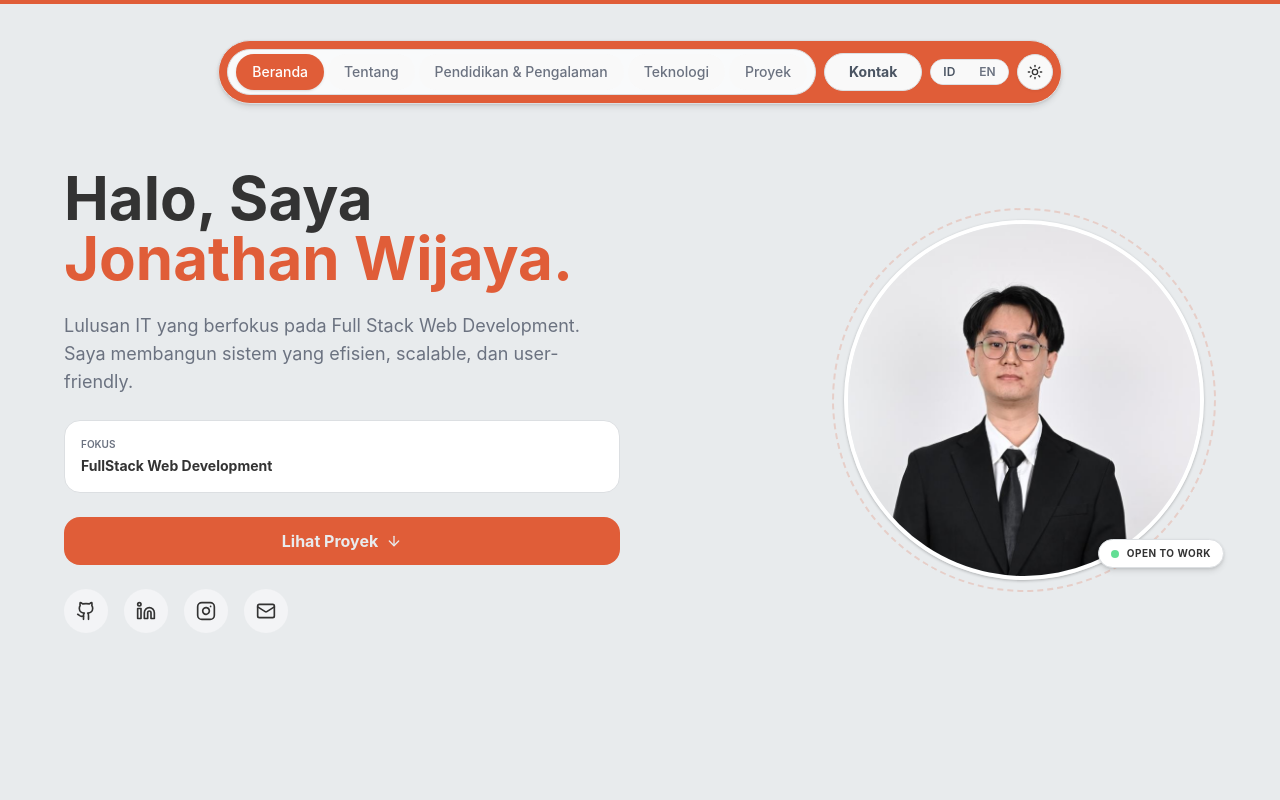
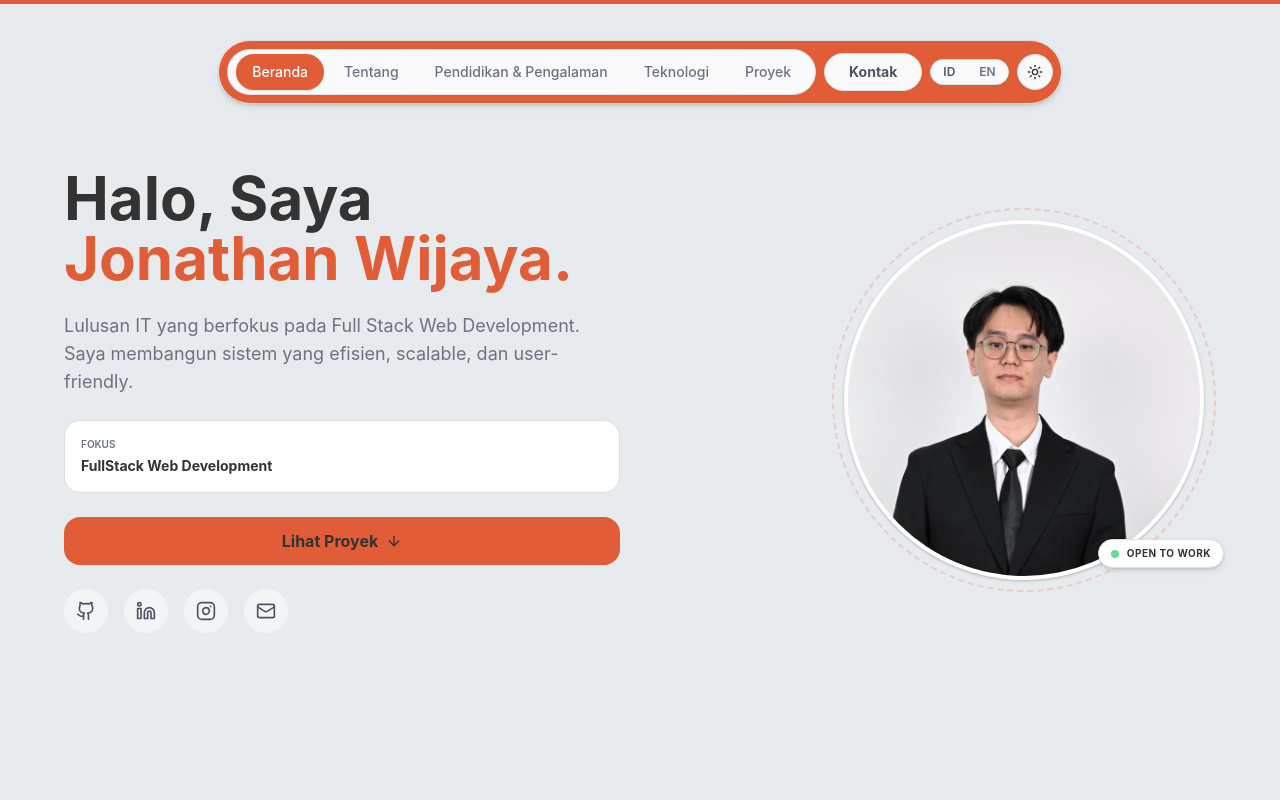
Before and after one commit to Jonathanwjy/portofolio-v1, a React (Vite) app: page / in a window 1280 px wide. Shown: the top 800 px of the page. Built offline with nearby package versions, Linux system fonts and the light colour scheme; what lightswind would draw is missing.

Commit message:
solve dark mode

```diff
--- a/src/components/app/about_me.jsx
+++ b/src/components/app/about_me.jsx
@@ -29,7 +29,7 @@ export default function AboutPage() {
           <div className="md:col-span-3 space-y-8">
             <motion.h1
               variants={fadeIn}
-              className="text-4xl md:text-5xl font-bold tracking-tight"
+              className="text-4xl md:text-5xl font-bold tracking-tight text-foreground"
             >
               {t("about.title")}{" "}
               <span className="text-primary">
--- a/src/components/app/footer_contact.jsx
+++ b/src/components/app/footer_contact.jsx
@@ -88,7 +88,7 @@ export default function FooterContact() {
 
                 <div className="grid grid-cols-1 md:grid-cols-2 gap-4">
                   <div className="space-y-2">
-                    <label className="text-sm font-medium ml-1">
+                    <label className="text-sm font-medium ml-1 text-muted-foreground">
                       {t("contact.form.name")}
                     </label>
 
@@ -101,7 +101,7 @@ export default function FooterContact() {
                   </div>
 
                   <div className="space-y-2">
-                    <label className="text-sm font-medium ml-1">
+                    <label className="text-sm font-medium ml-1 text-muted-foreground">
                       {t("contact.form.email")}
                     </label>
 
@@ -122,7 +122,7 @@ export default function FooterContact() {
                 </div>
 
                 <div className="space-y-2">
-                  <label className="text-sm font-medium ml-1">
+                  <label className="text-sm font-medium ml-1 text-muted-foreground">
                     {t("contact.form.message")}
                   </label>
 
--- a/src/components/app/hero_section.jsx
+++ b/src/components/app/hero_section.jsx
@@ -65,7 +65,7 @@ export function HeroSection() {
               className="absolute bottom-6 -right-2 bg-card border border-border px-3 py-1.5 rounded-full shadow-lg flex items-center gap-2"
             >
               <span className="w-2 h-2 bg-green-500 rounded-full animate-pulse" />
-              <span className="text-[10px] font-bold uppercase tracking-wider">
+              <span className="text-[10px] font-bold uppercase tracking-wider text-foreground">
                 Open To Work
               </span>
             </motion.div>
@@ -77,7 +77,7 @@ export function HeroSection() {
           variants={itemVariants}
           className="space-y-6 text-center lg:text-left"
         >
-          <h2 className="text-3xl md:text-5xl lg:text-6xl font-bold">
+          <h2 className="text-3xl md:text-5xl lg:text-6xl font-bold text-foreground">
             {t("hero.greeting")} <br />
             <span className="text-primary"> Jonathan Wijaya.</span>
           </h2>
@@ -90,14 +90,14 @@ export function HeroSection() {
             <p className="text-[10px] uppercase text-muted-foreground font-semibold mb-1">
               {t("hero.focus")}
             </p>
-            <p className="text-xs lg:text-sm font-bold">
+            <p className="text-xs lg:text-sm font-bold text-foreground">
               {t("hero.focusValue")}
             </p>
           </div>
 
           <a
             href="#projects"
-            className="flex items-center justify-center gap-2 px-8 py-3 bg-primary text-background font-bold rounded-xl"
+            className="flex items-center justify-center gap-2 px-8 py-3 bg-primary text-foreground font-bold rounded-xl"
           >
             {t("hero.viewProjects")} <ArrowDown className="w-4 h-4" />
           </a>
@@ -122,7 +122,8 @@ function SocialLink({ href, icon }) {
     <a
       href={href}
       target="_blank"
-      className="p-3 bg-secondary rounded-full hover:bg-primary transition-all"
+      rel="noopener noreferrer"
+      className="p-3 bg-secondary text-secondary-foreground rounded-full hover:bg-primary hover:text-white transition-all duration-300"
     >
       {React.cloneElement(icon, { size: 20 })}
     </a>
```
